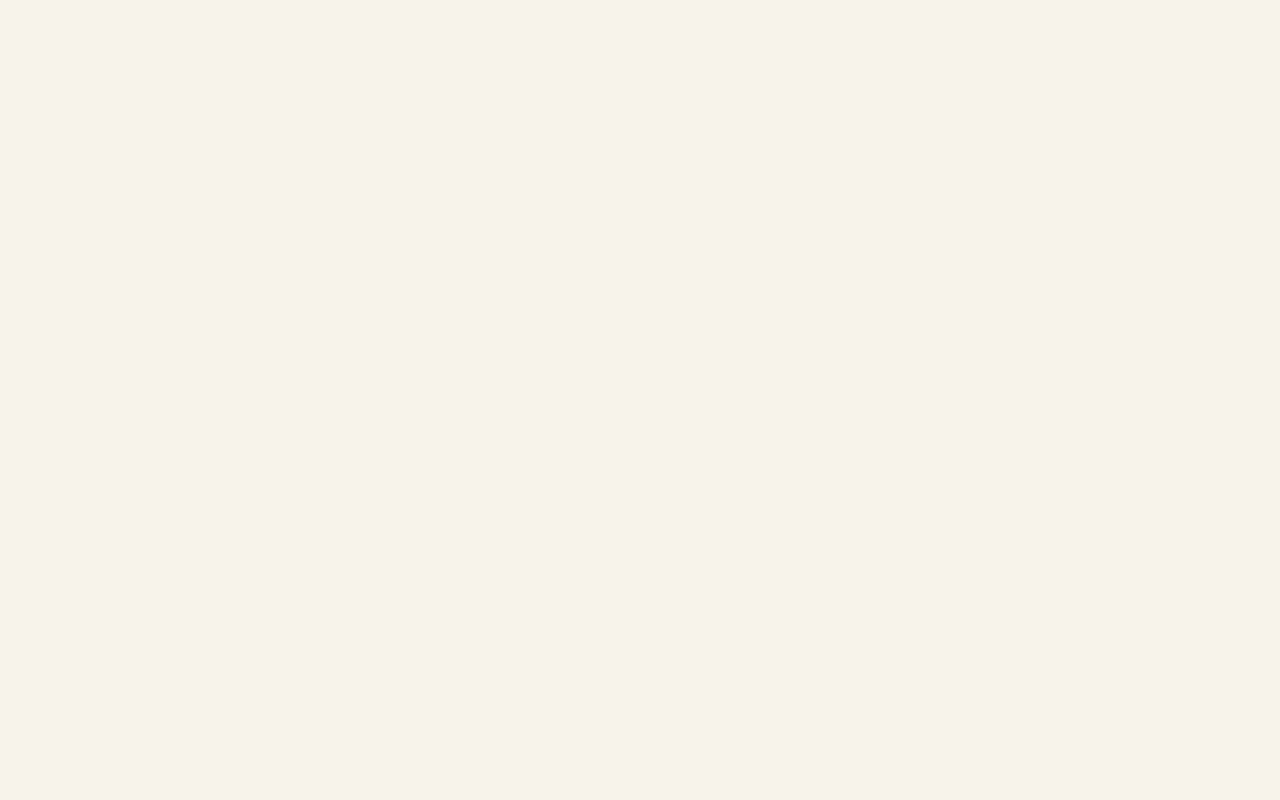
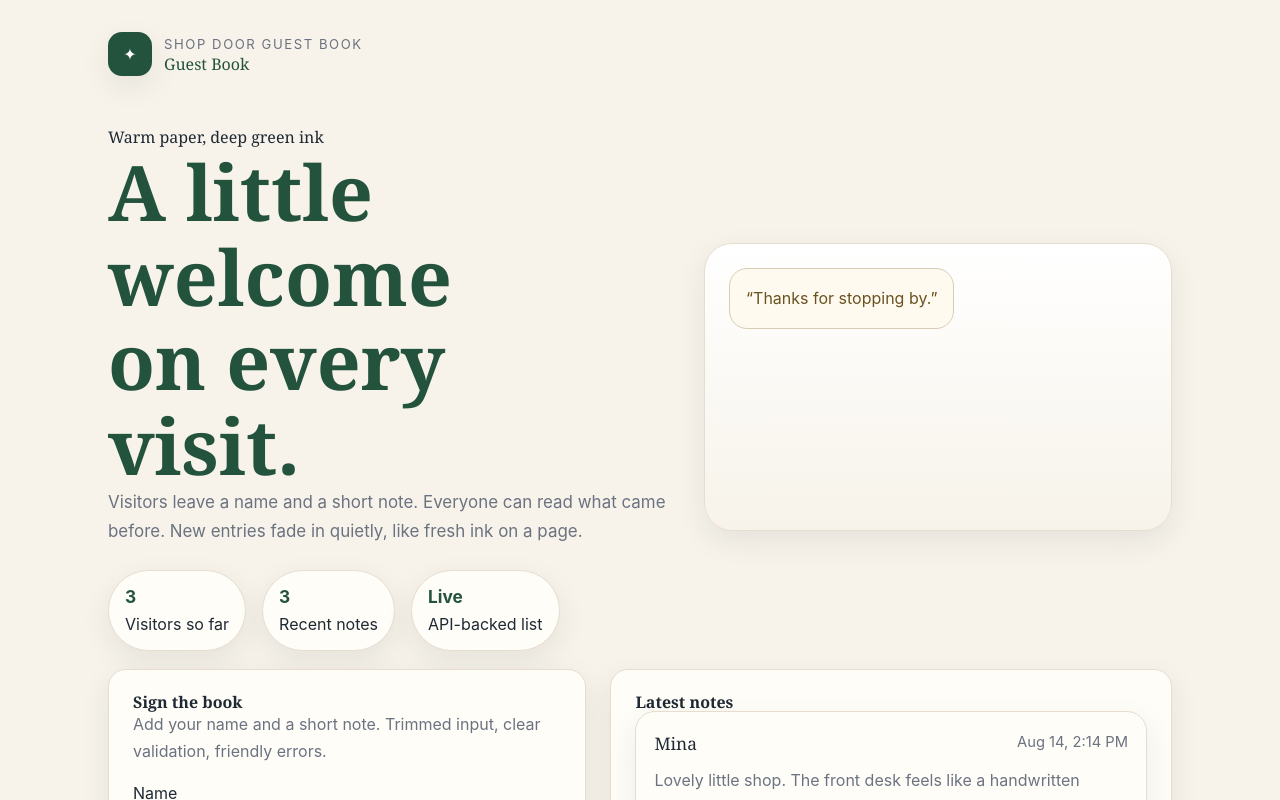
Before and after one commit to ThanhNV121097/project-dd194c58, a Next.js app in the folder code/frontend/: page / in a window 1280 px wide. Shown: the top 800 px of the page. Built offline with nearby package versions, Linux system fonts and the light colour scheme.

Commit message:
Mount guest book page

```diff
--- a/code/frontend/app/page.tsx
+++ b/code/frontend/app/page.tsx
@@ -1,7 +1,5 @@
+import GuestBookPage from '../components/GuestBook';
+
 export default function Home() {
-  return (
-    <main className="page-shell">
-      {/* Story components mount here. */}
-    </main>
-  );
+  return <GuestBookPage />;
 }
```
